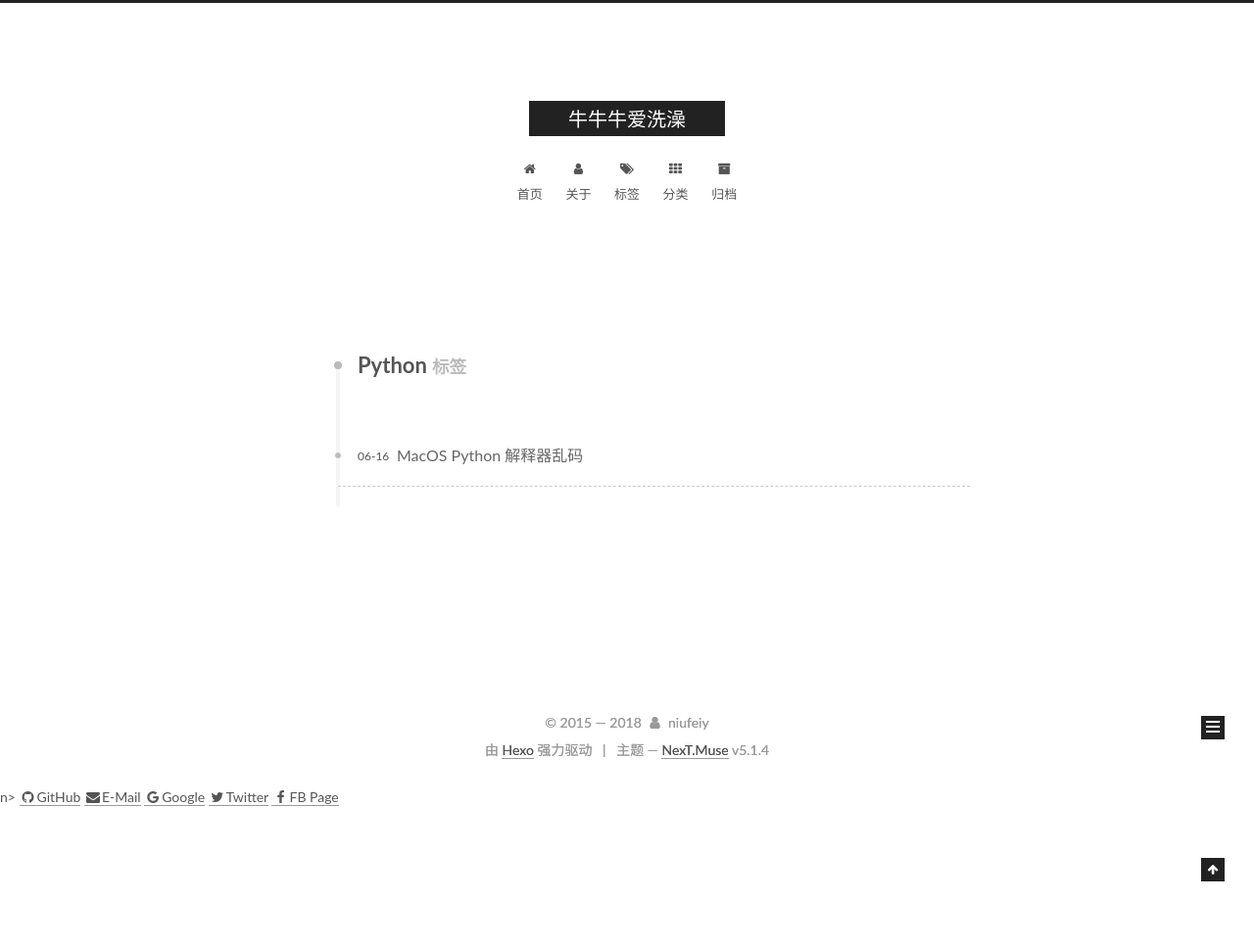
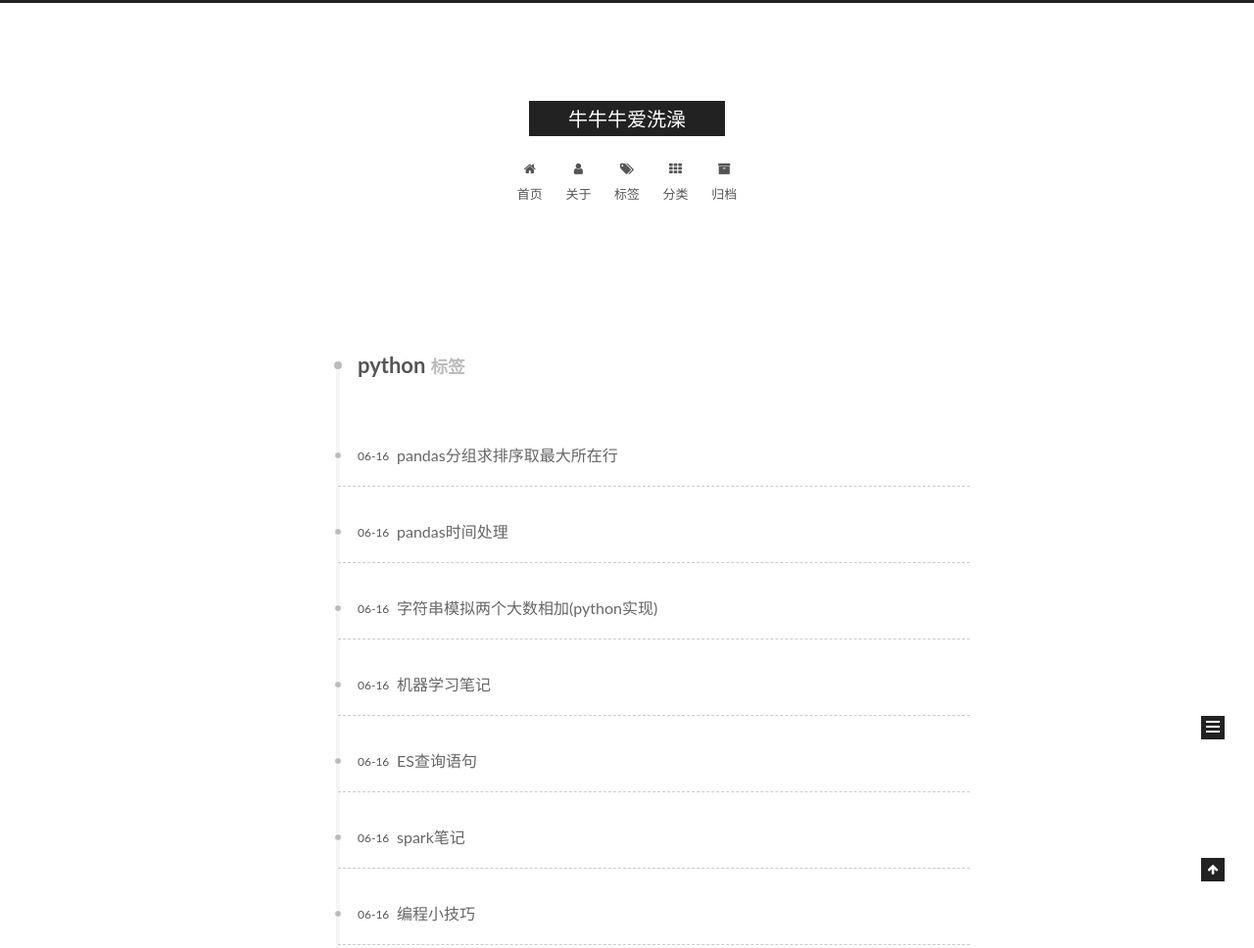
Before and after one commit to yuanniufei/yuanniufei.github.io, a plain HTML site: page tags/python/index.html in a window 1280 px wide. Shown: the top 968 px of the page at 98% size. Before the commit the page ends 866 px from the top, so only its background shows below. Drawn offline with Linux system fonts and the light colour scheme.

Commit message:
Site updated: 2018-06-16 09:50:02

```diff
--- a/css/main.css
+++ b/css/main.css
@@ -1822,7 +1822,7 @@ pre .javascript .function {
   width: 4px;
   height: 4px;
   border-radius: 50%;
-  background: #87949d;
+  background: #c721ff;
 }
 .links-of-blogroll {
   font-size: 13px;
--- a/tags/python/index.html
+++ b/tags/python/index.html
@@ -81,7 +81,7 @@
 
 <meta property="og:type" content="website">
 <meta property="og:title" content="牛牛牛爱洗澡">
-<meta property="og:url" content="http://yoursite.com/tags/Python/index.html">
+<meta property="og:url" content="http://yoursite.com/tags/python/index.html">
 <meta property="og:site_name" content="牛牛牛爱洗澡">
 <meta property="og:locale" content="zh-Hans">
 <meta name="twitter:card" content="summary">
@@ -115,13 +115,13 @@
 
 
 
-  <link rel="canonical" href="http://yoursite.com/tags/Python/"/>
+  <link rel="canonical" href="http://yoursite.com/tags/python/"/>
 
 
 
 
 
-  <title>标签: Python | 牛牛牛爱洗澡</title>
+  <title>标签: python | 牛牛牛爱洗澡</title>
 
 
 
@@ -251,7 +251,7 @@
 
     <div id="posts" class="posts-collapse">
       <div class="collection-title">
-        <h1>Python<small>标签</small>
+        <h1>python<small>标签</small>
         </h1>
       </div>
 
@@ -263,9 +263,9 @@
 
       <h2 class="post-title">
 
-            <a class="post-title-link" href="/2018/06/16/python解释器乱码/" itemprop="url">
+            <a class="post-title-link" href="/2018/06/16/pandas分组求最大行/" itemprop="url">
 
-                <span itemprop="name">MacOS Python 解释器乱码</span>
+                <span itemprop="name">pandas分组求排序取最大所在行</span>
 
             </a>
 
@@ -273,7 +273,175 @@
 
       <div class="post-meta">
         <time class="post-time" itemprop="dateCreated"
-              datetime="2018-06-16T02:10:53+08:00"
+              datetime="2018-06-16T02:25:33+08:00"
+              content="2018-06-16" >
+          06-16
+        </time>
+      </div>
+
+    </header>
+  </article>
+
+
+
+
+
+  <article class="post post-type-normal" itemscope itemtype="http://schema.org/Article">
+    <header class="post-header">
+
+      <h2 class="post-title">
+
+            <a class="post-title-link" href="/2018/06/16/pandas时间模块/" itemprop="url">
+
+                <span itemprop="name">pandas时间处理</span>
+
+            </a>
+
+      </h2>
+
+      <div class="post-meta">
+        <time class="post-time" itemprop="dateCreated"
+              datetime="2018-06-16T02:16:58+08:00"
+              content="2018-06-16" >
+          06-16
+        </time>
+      </div>
+
+    </header>
+  </article>
+
+
+
+
+
+  <article class="post post-type-normal" itemscope itemtype="http://schema.org/Article">
+    <header class="post-header">
+
+      <h2 class="post-title">
+
+            <a class="post-title-link" href="/2018/06/16/字符串实现大数相加/" itemprop="url">
+
+                <span itemprop="name">字符串模拟两个大数相加(python实现)</span>
+
+            </a>
+
+      </h2>
+
+      <div class="post-meta">
+        <time class="post-time" itemprop="dateCreated"
+              datetime="2018-06-16T02:15:39+08:00"
+              content="2018-06-16" >
+          06-16
+        </time>
+      </div>
+
+    </header>
+  </article>
+
+
+
+
+
+  <article class="post post-type-normal" itemscope itemtype="http://schema.org/Article">
+    <header class="post-header">
+
+      <h2 class="post-title">
+
+            <a class="post-title-link" href="/2018/06/16/机器学习基础/" itemprop="url">
+
+                <span itemprop="name">机器学习笔记</span>
+
+            </a>
+
+      </h2>
+
+      <div class="post-meta">
+        <time class="post-time" itemprop="dateCreated"
+              datetime="2018-06-16T02:13:45+08:00"
+              content="2018-06-16" >
+          06-16
+        </time>
+      </div>
+
+    </header>
+  </article>
+
+
+
+
+
+  <article class="post post-type-normal" itemscope itemtype="http://schema.org/Article">
+    <header class="post-header">
+
+      <h2 class="post-title">
+
+            <a class="post-title-link" href="/2018/06/16/es查询/" itemprop="url">
+
+                <span itemprop="name">ES查询语句</span>
+
+            </a>
+
+      </h2>
+
+      <div class="post-meta">
+        <time class="post-time" itemprop="dateCreated"
+              datetime="2018-06-16T02:07:08+08:00"
+              content="2018-06-16" >
+          06-16
+        </time>
+      </div>
+
+    </header>
+  </article>
+
+
+
+
+
+  <article class="post post-type-normal" itemscope itemtype="http://schema.org/Article">
+    <header class="post-header">
+
+      <h2 class="post-title">
+
+            <a class="post-title-link" href="/2018/06/16/spark基础/" itemprop="url">
+
+                <span itemprop="name">spark笔记</span>
+
+            </a>
+
+      </h2>
+
+      <div class="post-meta">
+        <time class="post-time" itemprop="dateCreated"
+              datetime="2018-06-16T02:05:11+08:00"
+              content="2018-06-16" >
+          06-16
+        </time>
+      </div>
+
+    </header>
+  </article>
+
+
+
+
+
+  <article class="post post-type-normal" itemscope itemtype="http://schema.org/Article">
+    <header class="post-header">
+
+      <h2 class="post-title">
+
+            <a class="post-title-link" href="/2018/06/16/编程小技巧/" itemprop="url">
+
+                <span itemprop="name">编程小技巧</span>
+
+            </a>
+
+      </h2>
+
+      <div class="post-meta">
+        <time class="post-time" itemprop="dateCreated"
+              datetime="2018-06-16T01:59:36+08:00"
               content="2018-06-16" >
           06-16
         </time>
@@ -623,252 +791,3 @@
 
 </body>
 </html>
-n>
-
-                  <span class="links-of-author-item">
-                    <a href="https://github.com/yuanniufei" target="_blank" title="GitHub">
-
-                        <i class="fa fa-fw fa-github"></i>GitHub</a>
-                  </span>
-
-                  <span class="links-of-author-item">
-                    <a href="mailto:niufeiy@gmail.com" target="_blank" title="E-Mail">
-
-                        <i class="fa fa-fw fa-envelope"></i>E-Mail</a>
-                  </span>
-
-                  <span class="links-of-author-item">
-                    <a href="https://plus.google.com/109576308041804327020" target="_blank" title="Google">
-
-                        <i class="fa fa-fw fa-google"></i>Google</a>
-                  </span>
-
-                  <span class="links-of-author-item">
-                    <a href="https://twitter.com/niufeiye" target="_blank" title="Twitter">
-
-                        <i class="fa fa-fw fa-twitter"></i>Twitter</a>
-                  </span>
-
-                  <span class="links-of-author-item">
-                    <a href="https://www.facebook.com/profile.php?id=100022431348715" target="_blank" title="FB Page">
-
-                        <i class="fa fa-fw fa-facebook"></i>FB Page</a>
-                  </span>
-
-            </div>
-
-
-
-
-            <div class="cc-license motion-element" itemprop="license">
-              <a href="https://creativecommons.org/licenses/by-nc-sa/4.0/" class="cc-opacity" target="_blank">
-                <img src="/images/cc-by-nc-sa.svg" alt="Creative Commons" />
-              </a>
-            </div>
-
-
-
-
-
-
-
-        </div>
-      </section>
-
-
-
-
-
-    </div>
-  </aside>
-
-
-
-      </div>
-    </main>
-
-    <footer id="footer" class="footer">
-      <div class="footer-inner">
-        <div class="copyright">&copy; 2015 &mdash; <span itemprop="copyrightYear">2018</span>
-  <span class="with-love">
-    <i class="fa fa-user"></i>
-  </span>
-  <span class="author" itemprop="copyrightHolder">niufeiy</span>
-
-
-</div>
-
-
-  <div class="powered-by">由 <a class="theme-link" target="_blank" href="https://hexo.io">Hexo</a> 强力驱动</div>
-
-
-
-  <span class="post-meta-divider">|</span>
-
-
-
-  <div class="theme-info">主题 &mdash; <a class="theme-link" target="_blank" href="https://github.com/iissnan/hexo-theme-next">NexT.Muse</a> v5.1.4</div>
-
-
-
-
-
-
-
-
-
-
-
-
-
-      </div>
-    </footer>
-
-
-      <div class="back-to-top">
-        <i class="fa fa-arrow-up"></i>
-
-      </div>
-
-
-
-
-  </div>
-
-
-
-<script type="text/javascript">
-  if (Object.prototype.toString.call(window.Promise) !== '[object Function]') {
-    window.Promise = null;
-  }
-</script>
-
-
-
-
-
-
-
-
-
-
-
-
-
-
-
-
-
-
-
-
-
-
-
-
-    <script type="text/javascript" src="/lib/jquery/index.js?v=2.1.3"></script>
-
-
-
-
-    <script type="text/javascript" src="/lib/fastclick/lib/fastclick.min.js?v=1.0.6"></script>
-
-
-
-
-    <script type="text/javascript" src="/lib/jquery_lazyload/jquery.lazyload.js?v=1.9.7"></script>
-
-
-
-
-    <script type="text/javascript" src="/lib/velocity/velocity.min.js?v=1.2.1"></script>
-
-
-
-
-    <script type="text/javascript" src="/lib/velocity/velocity.ui.min.js?v=1.2.1"></script>
-
-
-
-
-    <script type="text/javascript" src="/lib/fancybox/source/jquery.fancybox.pack.js?v=2.1.5"></script>
-
-
-
-
-
-
-  <script type="text/javascript" src="/js/src/utils.js?v=5.1.4"></script>
-
-  <script type="text/javascript" src="/js/src/motion.js?v=5.1.4"></script>
-
-
-
-
-
-
-
-
-
-
-
-  <script type="text/javascript" src="/js/src/bootstrap.js?v=5.1.4"></script>
-
-
-
-
-
-
-
-
-
-
-
-
-
-
-
-
-
-
-
-
-
-
-
-
-
-
-
-
-
-
-
-
-
-
-
-
-
-
-
-
-
-
-
-
-
-
-
-
-
-
-
-
-
-
-
-
-
-</body>
-</html>
```
Also changed, not shown: 2018/06/16/markdown/index.html (+1 -1 lines).
